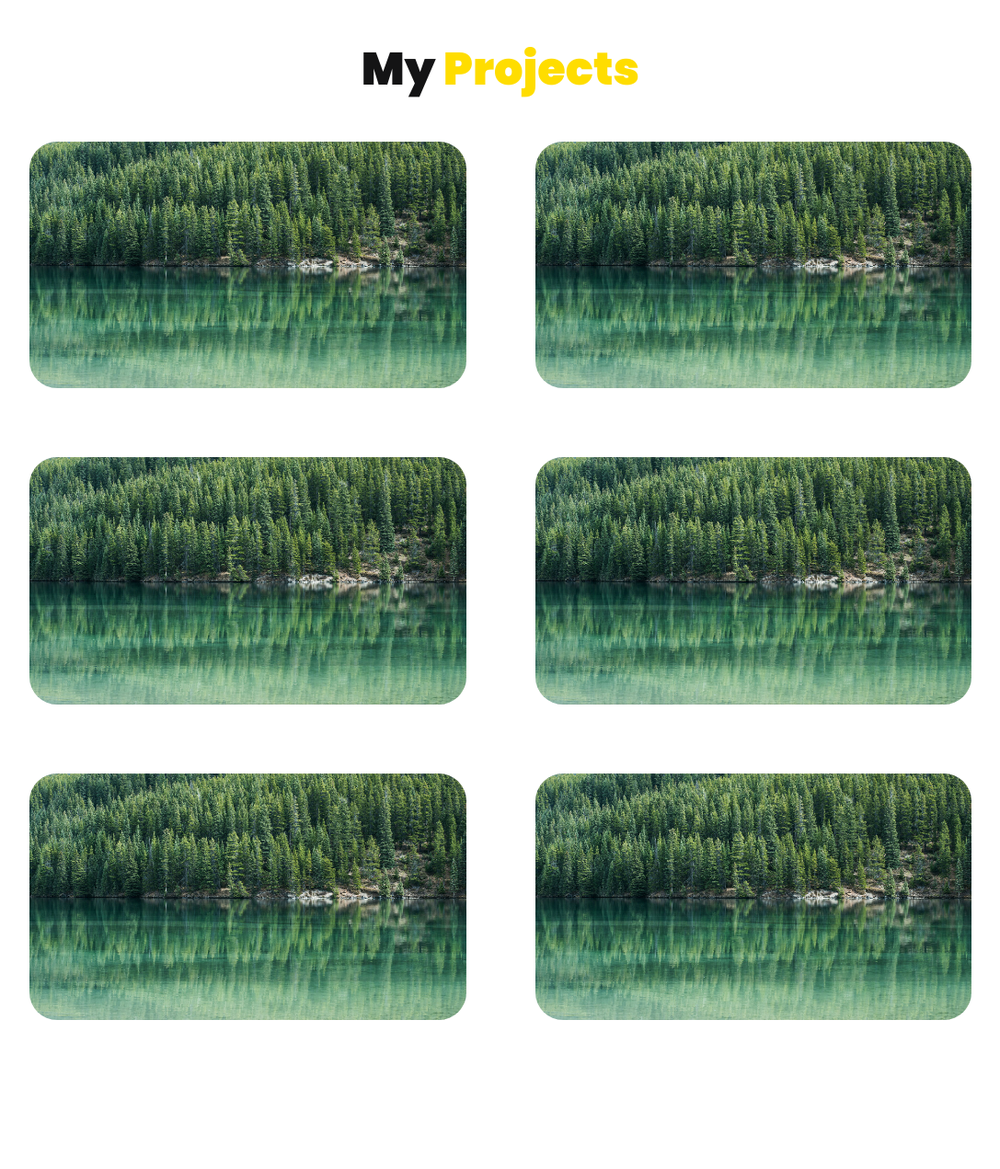
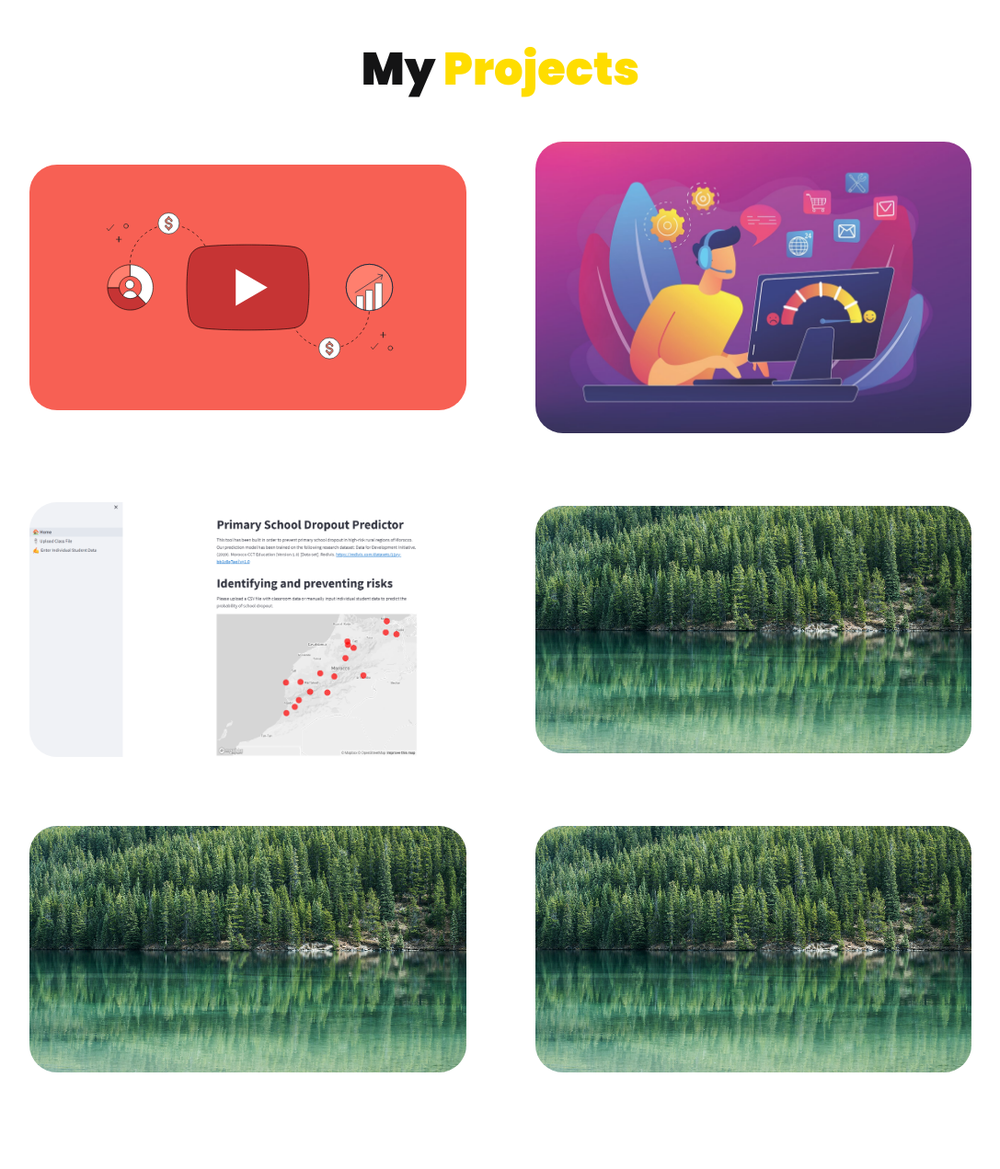
Before and after one commit to AnriiGegliuk/portfolio_flask_project, a Flask app: page /portfolio.html in a window 1280 px wide. Shown: the part 90-1361 px from the top of the page at 92% size, without its empty margins (96-1183 px from the left). Before the commit the page ends 1199 px from the top, so only its background shows below. Run offline with Flask 2, Linux system fonts and the light colour scheme.

Commit message:
modified about & portfolio page

```diff
--- a/templates/portfolio.html
+++ b/templates/portfolio.html
@@ -37,34 +37,35 @@
     <!-- ................START NAV SECTION............ -->
 
              <!-- Project Section -->
+             <!-- Project Section -->
              <section class="container portfolio" id="portfolio_id">
               <h2 class="heading">My <span style="color:#FFDD00">Projects</span></h2>
           <!-- Project #1 -->
               <div class="portfolio_container">
                   <div class="portfolio_box">
-                        <img src="../static/images/bg-forest.jpg" alt="">
+                      <img src="../static/images/youtube-api.svg" alt="">
                       <div class="portfolio_layer">
-                            <h4>Data Analysis</h4>
-                            <p>Lorem ipsum dolor sitdsadsaadkjg dasjgduyqd sajdhyqgwd sahdgqydw kashdyqfwudva dashdyqw</p>
-                            <a href="#"><i class='fab fa-github '></i></a>
+                          <h4>Data Analysis & API</h4>
+                          <p>YouTube Channel Analysis & Working with YouTube API. For full description please visit my GitHub</p>
+                          <a href="https://github.com/AnriiGegliuk/YoutubeAPI_Analysis"><i class='fab fa-github '></i></a>
                       </div>
                   </div>
           <!-- Project #2 -->
                   <div class="portfolio_box">
-                        <img src="../static/images/bg-forest.jpg" alt="">
+                      <img src="../static/images/interner analysis.png" alt="">
                       <div class="portfolio_layer">
                           <h4>Data Analysis</h4>
-                            <p>Lorem ipsum dolor sitdsadsaadkjg dasjgduyqd sajdhyqgwd sahdgqydw kashdyqfwudva dashdyqw</p>
-                            <a href="#"><i class='fab fa-github '></i></a>
+                          <p>Internet usage EDA + Data Visualization</p>
+                          <a href="https://github.com/AnriiGegliuk/Internet_usage_analysis"><i class='fab fa-github '></i></a>
                       </div>
                   </div>
           <!-- Project #3 -->
                   <div class="portfolio_box">
-                        <img src="../static/images/bg-forest.jpg" alt="">
+                      <img src="../static/images/school machine learning.png" alt="">
                       <div class="portfolio_layer">
-                            <h4>Data Analysis</h4>
+                          <h4>School Dropout Predictor</h4>
                           <p>Lorem ipsum dolor sitdsadsaadkjg dasjgduyqd sajdhyqgwd sahdgqydw kashdyqfwudva dashdyqw</p>
-                            <a href="#"><i class='fab fa-github '></i></a>
+                          <a href="https://github.com/neylabelmaachi/schoolpred"><i class='fab fa-github '></i></a>
                       </div>
                   </div>
           <!-- Project #4 -->
```
Also changed, not shown: templates/about.html (+6 -4 lines), static/images/cnn.png (added), static/images/interner analysis.png (added), static/images/school machine learning.png (added), static/images/website.png (added), static/images/youtube-api.svg (added), 2 other files. Lines whose indentation alone changed are shown as unchanged.
